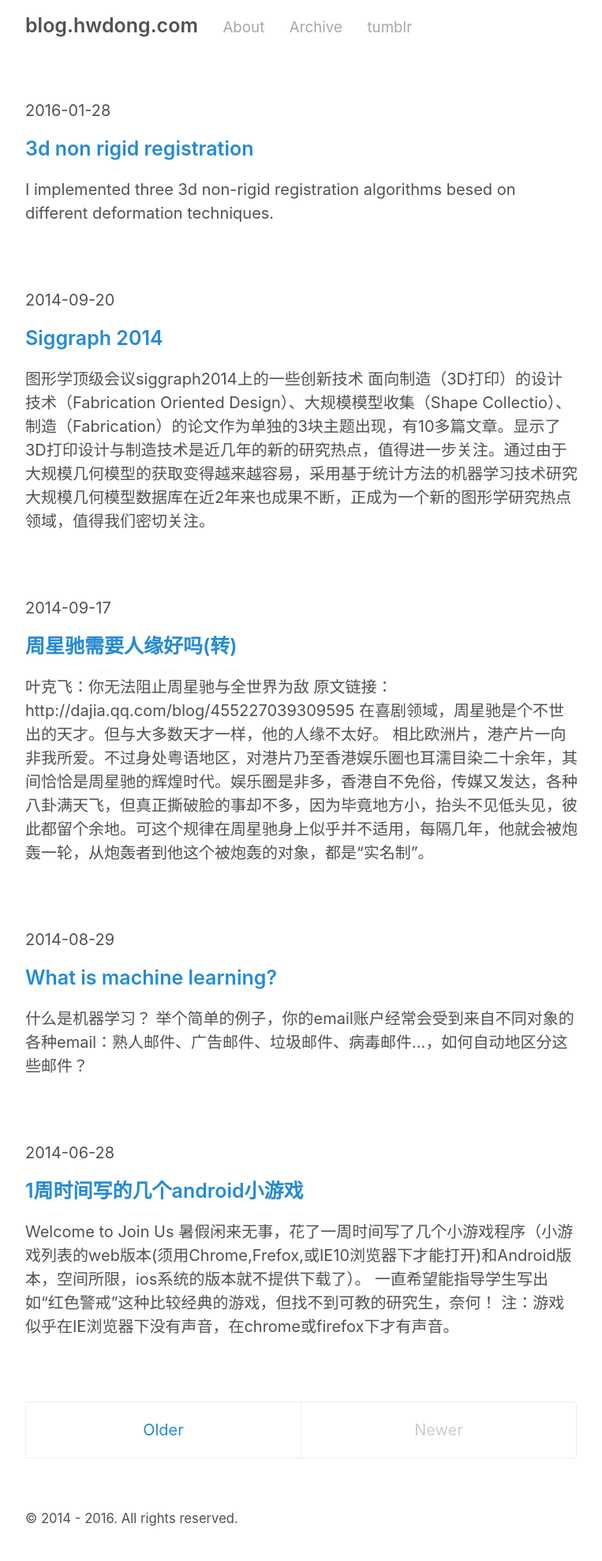
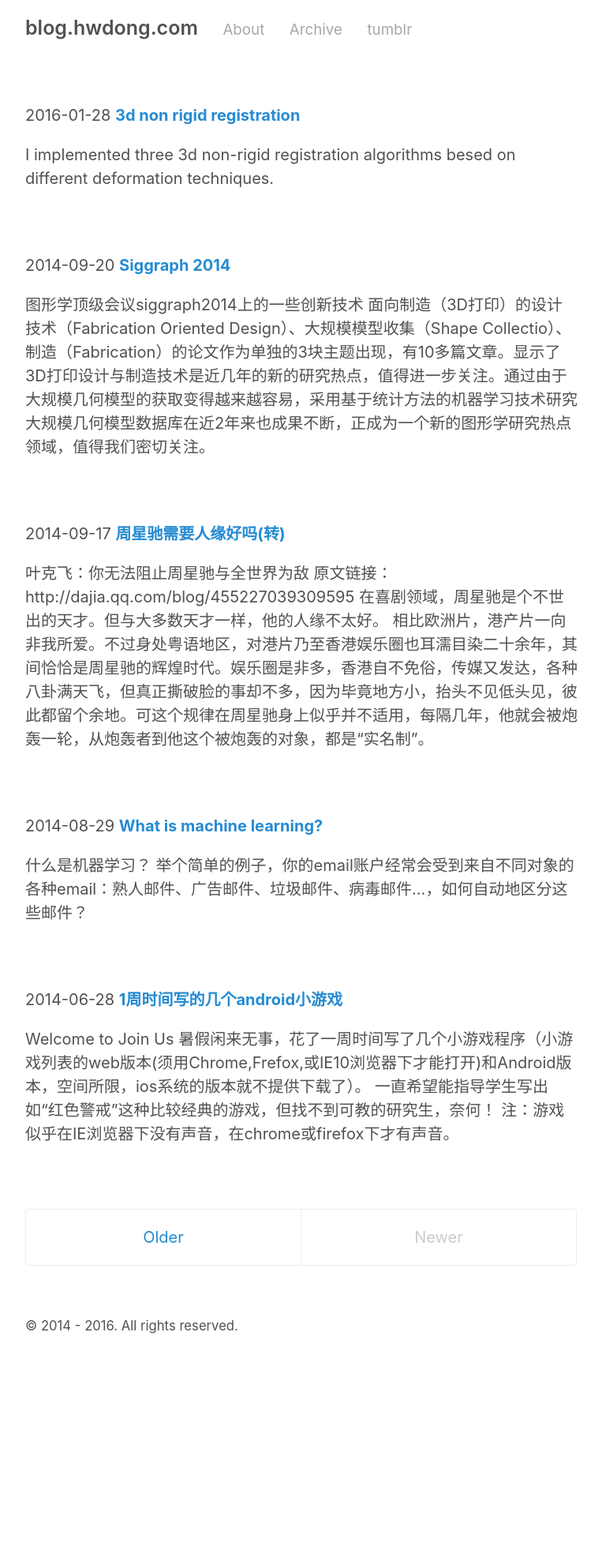
Before and after one commit to hwdong/hwdong-old.github.io, a Jekyll site: the page built from index.html, in a window 1280 px wide. Shown: the whole page at 79% size, without its empty margins (258-1021 px from the left). Built offline with Jekyll 4.4.1, drawn with Linux system fonts in a browser that asks for light colours; Markdown is read by kramdown in place of the engine named in the settings; the list of posts is cut into pages by our own code; after the commit the page ends 1733 px from its top, so only the background shows below that.

```diff
--- a/_sass/_type.scss
+++ b/_sass/_type.scss
@@ -5,7 +5,7 @@
 h1, h2, h3, h4, h5, h6 {
   margin-bottom: .5rem;
   font-weight: 600;
-  line-height: 1.0;
+  line-height: 1.25;
   color: #313131;
   text-rendering: optimizeLegibility;
 }
@@ -20,7 +20,7 @@
 }
 
 h3 {
-  margin-top: 0;
+  margin-top: 1.5rem;
   font-size: 1.25rem;
 }
 
--- a/index.html
+++ b/index.html
@@ -7,7 +7,7 @@
   {% for post in paginator.posts %}
       <div class="post py3">
           <p class="post-meta">{{ post.date | date:"%Y-%m-%d"}}
-          <a href="{{ post.url | prepend: site.baseurl }}" class="post-link"><h3 " style="display: inline; clear:none; margin-top: 0; margin-bottom: 0;">{{ post.title | capitalize }} </h3></a>   </p>
+          <a href="{{ post.url | prepend: site.baseurl }}" class="post-link"><strong>{{ post.title | capitalize }} </strong></a>   </p>
           <p class="post-summary">
             {{ post.excerpt | strip_html }}
           </p>
```
